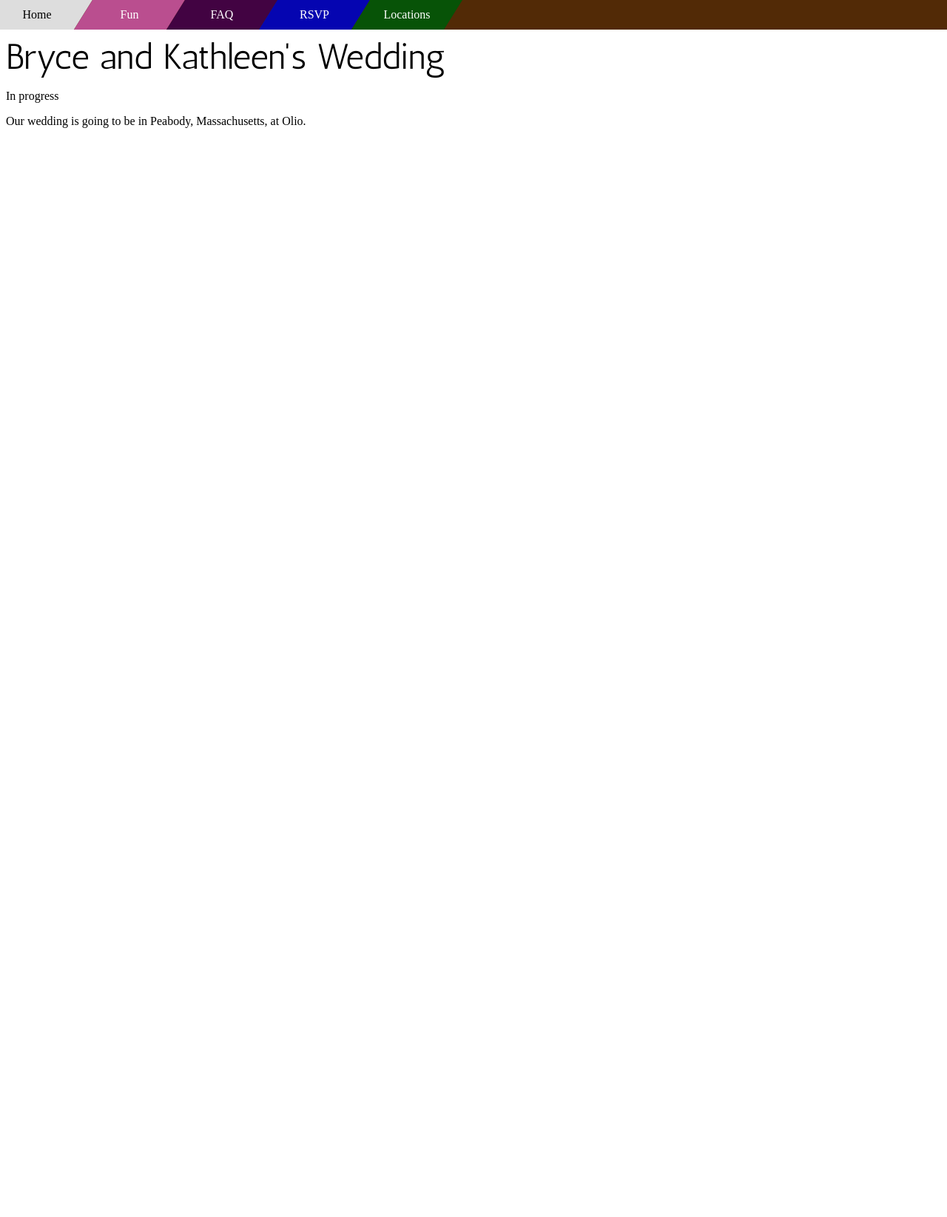
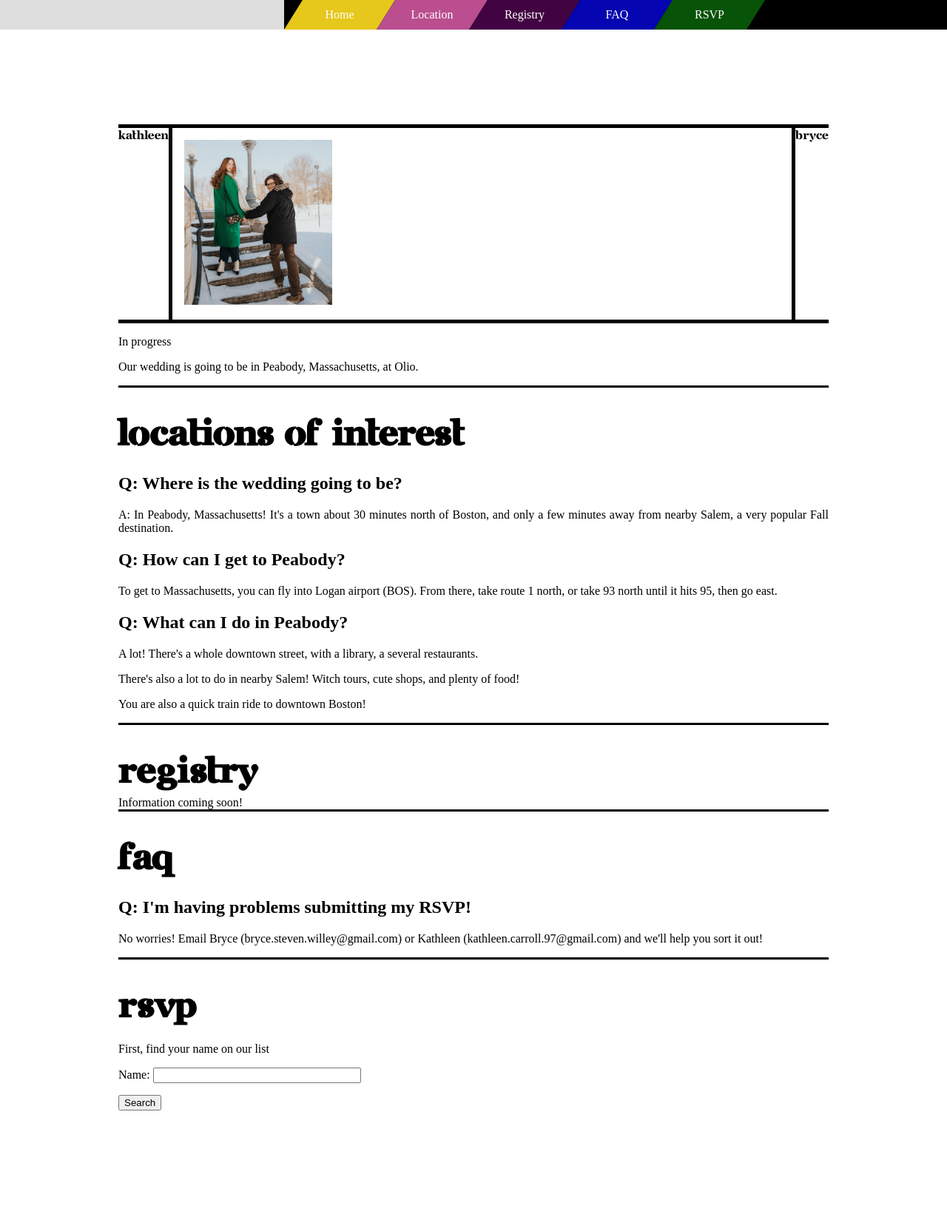
Before and after one commit to BryceStevenWilley/willeyyoumarryme, a Flask app: page / in a window 1280 px wide. Shown: the whole page at 74% size. Before the commit the page ends 173 px from the top, so only its background shows below. Run offline with Flask 2, Linux system fonts and the light colour scheme.

Commit message:
Center, slate, etc

```diff
--- a/app/routes.py
+++ b/app/routes.py
@@ -8,7 +8,8 @@ from app import app
 @app.route('/')
 @app.route('/index')
 def index():
-  return render_template('index.html', title='Main')
+  form = SearchForm()
+  return render_template('index.html', title='Main', form=form)
 
 @app.route('/login', methods=['GET', 'POST'])
 def login():
--- a/app/static/css/app.css
+++ b/app/static/css/app.css
@@ -22,8 +22,62 @@ body {
   margin: 0;
 }
 
+h1 {
+  border-top-color: black;
+  border-top-style: solid;
+  padding-top: 2rem;
+}
+
+.slide-top li.spacer {
+  width:30%;
+}
+
+@media (max-width: 930px) {
+  .slide-top li.spacer {
+    width: 5%;
+  }
+}
+
+.dir-slate {
+  display: flex;
+  flex-direction: row;
+  justify-content: space-around;
+  align-items: stretch;
+  border-top: 5px black solid;
+border-bottom: 5px black solid;
+}
+
+.front-image {
+  border-left: 5px black solid;
+padding: 1rem;
+border-right: 5px black solid;
+  flex-grow: 2;
+}
+
+.front-name {
+  font-family: 'Saint-George', sans-serif;
+
+}
+
+.slide-top li.spacer::before {
+  border: none;
+}
+
+.slide-top li.spacer::after {
+  border: none;
+}
+
 .main-body {
   margin: 8px;
+
+  max-width: 60rem;
+  margin-right: auto;
+  margin-left: auto;
+  padding-top: 7.5rem;
+  padding-bottom: 7.5rem;
+  padding-right: 2.5rem;
+  padding-left: 2.5rem;
+  text-align: justify;
 }
 
 h1 {
@@ -43,7 +97,7 @@ ul.slide-top {
   width: 100%;
   padding: 0;
   margin: 0;
-  background: rgb(82, 42, 6);
+  background: black; /* rgb(82, 42, 6); an older brown */
 
   font-size: 16px;
 }
--- a/app/templates/about.html
+++ b/app/templates/about.html
@@ -1,7 +1,7 @@
 {% extends "base.html" %}
 
 {% block content %}
-<h1>About the party!</h1>
+<h1>About the wedding party!</h1>
 
 <h2>Kathleen's side</h2>
 
--- a/app/templates/base.html
+++ b/app/templates/base.html
@@ -12,17 +12,18 @@
    <header class="marquee">
      <nav>
        <ul class="slide-top">
+        <li class="spacer" aria-hidden="true"></li>
         <a href="{{ url_for('index') }}"><li class="bar-yellow">Home</li></a>
-        <a href="{{ url_for('fun') }}"><li class="bar-pink">Fun</li></a>
-        <a href="{{ url_for('faq') }}"><li class="bar-purple">FAQ</li></a>
-        <a href="{{ url_for('rsvp') }}"><li class="bar-blue">RSVP</li></a>
-        <a href="{{ url_for('location') }}"><li class="bar-green">Locations</li></a>
+        <a href="{{ url_for('index') }}#location"><li class="bar-pink">Location</li></a>
+        <a href="{{ url_for('index') }}#regsitry"><li class="bar-purple">Registry</li></a>
+        <a href="{{ url_for('index') }}#faq"><li class="bar-blue">FAQ</li></a>
+        <a href="{{ url_for('index') }}#rsvp"><li class="bar-green">RSVP</li></a>
+        <li class="spacer" aria-hidden="true"></li>
       </ul>
       </nav>
    </header>
 
    <div class="main-body">
-      <div class="website-title">Bryce and Kathleen's Wedding</div>
 
    {% with messages = get_flashed_messages() %}
    {% if messages %}
--- a/app/templates/index.html
+++ b/app/templates/index.html
@@ -1,8 +1,76 @@
 {% extends "base.html" %}
 
 {% block content %}
+
+    <div class="dir-slate">
+      <div class="name1 front-name">Kathleen</div>
+      <div class="front-image">
+        <img src="/static/img/3R3A0277_websize.jpg" alt="An image of Kathleen and Bryce in the Boston common, walking up stairs away from the camera but looking back towards it."
+          width="200">
+      </div>
+      <div class="name2 front-name">Bryce</div>
+    </div>
+
+
 <p>In progress</p>
 
 <p>Our wedding is going to be in Peabody, Massachusetts, at Olio.</p>
 
+<h1 id="location">Locations of Interest</h1>
+
+<h2>Q: Where is the wedding going to be?</h2>
+
+<p>A: In Peabody, Massachusetts! It's a town about 30 minutes north of Boston,
+  and only a few minutes away from nearby Salem, a very popular Fall destination.
+</p>
+
+<h2>Q: How can I get to Peabody?</h2>
+
+<p>To get to Massachusetts, you can fly into Logan airport (BOS).
+  From there, take route 1 north, or take 93 north until it hits 95, then go east.
+</p>
+
+<h2>Q: What can I do in Peabody?</h2>
+
+<p>A lot! There's a whole downtown street, with a library, a several restaurants.
+</p>
+
+<p>
+  There's also a lot to do in nearby Salem! Witch tours, cute shops, and plenty of food!
+</p>
+
+<p>
+  You are also a quick train ride to downtown Boston!
+</p>
+
+<h1 id="registry">Registry</h1>
+
+Information coming soon!
+
+<h1 id="faq">FAQ</h1>
+
+<h2>Q: I'm having problems submitting my RSVP!</h2>
+
+<p>
+  No worries! Email Bryce (bryce.steven.willey@gmail.com) or Kathleen (kathleen.carroll.97@gmail.com)
+  and we'll help you sort it out!
+</p>
+
+<h1 id="rsvp">RSVP</h1>
+
+<p>First, find your name on our list</p>
+
+  <form action="rsvp" method="post" novalidate>
+  {{ form.hidden_tag() }}
+
+  <p>
+    {{form.name.label }}: {{ form.name(size=32) }} <br>
+    {% for error in form.name.errors %}
+    <span style="color: red;">[{{error}}]</span>"
+    {% endfor %}
+  </p>
+
+  <p>{{ form.submit() }}</p>
+  </form>
+
 {% endblock %}
```
Also changed, not shown: app/templates/faq.html (deleted, +0 -9 lines), app/templates/location.html (deleted, +0 -11 lines), app/templates/rsvp.html (+0 -17 lines), app/static/img/3R3A0277_websize.jpg (added), app/static/img/3R3A0383_websize.jpg (added), app/static/img/IMG_7761.jpg (added).
